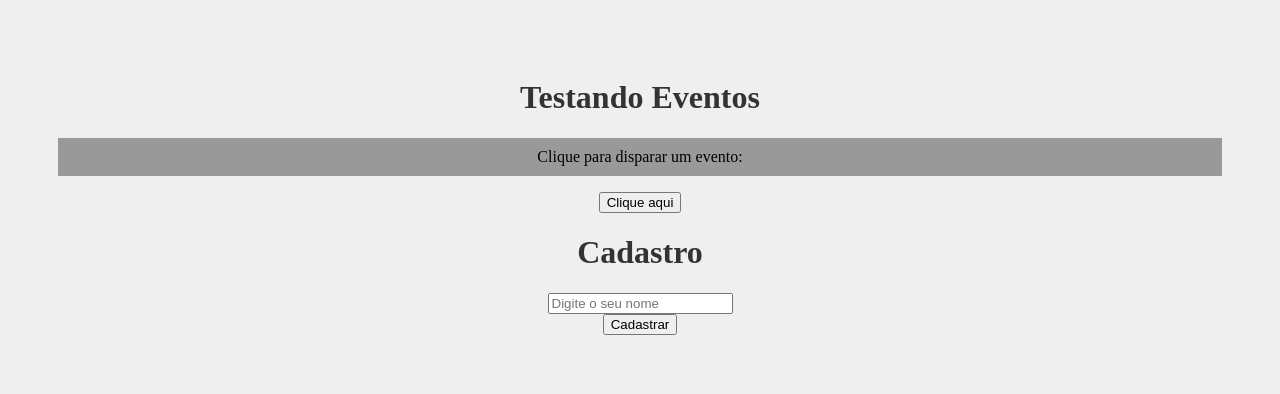
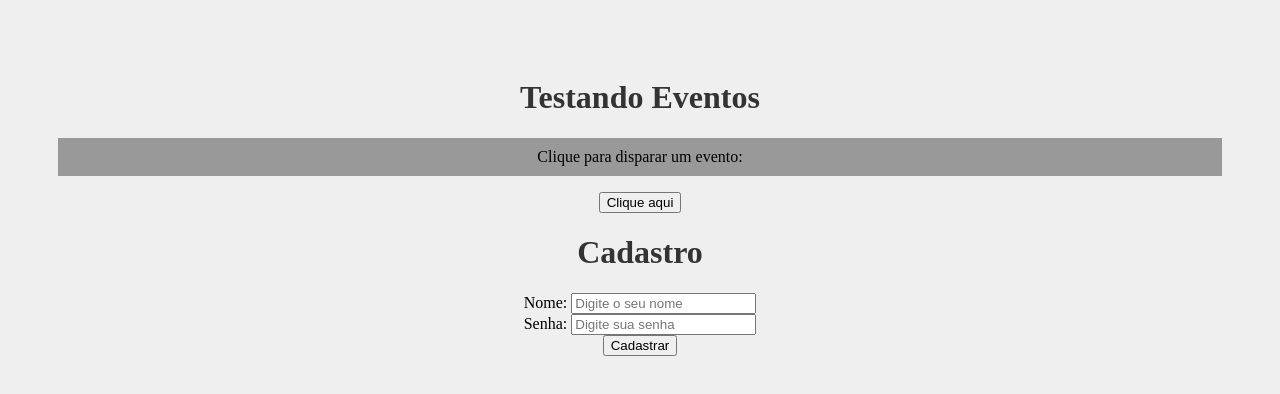
Before and after one commit to mrtns641/Conceitos_ReactJS, a React (Create React App) app: page / in a window 1280 px wide. Shown: the top 394 px of the page. Built offline with nearby package versions, Linux system fonts and the light colour scheme.

Commit message:
useState
Utilização do useState no componente de Form

```diff
--- a/src/components/Form.js
+++ b/src/components/Form.js
@@ -1,8 +1,12 @@
+import { useState } from 'react';
+
 function Form () {
+    const [name, setName] = useState();
+    const [password, setPassword] = useState();
 
     const cadastrarUsuario = (e) => {
         e.preventDefault()
-        console.log("Usuario cadastrado")
+        console.log(`Usuário ${name}, com a senha ${password}`)
     }
 
     return (
@@ -10,7 +14,24 @@
             <h1>Cadastro</h1>
             <form onSubmit={cadastrarUsuario}>
                 <div>
-                    <input type="text" placeholder="Digite o seu nome"/>
+                    <label htmlFor="name">Nome: </label>
+                    <input
+                        type="text"
+                        id="name"
+                        name="name"
+                        placeholder="Digite o seu nome"
+                        onChange={(e) => setName(e.target.value)}
+                        />
+                </div>
+                <div>
+                    <label htmlFor="password">Senha: </label>
+                    <input
+                        type="password"
+                        id="password"
+                        name="password"
+                        placeholder="Digite sua senha"
+                        onChange={(e) => setPassword(e.target.value)}
+                        />
                 </div>
                 <div>
                     <input type="submit" value="Cadastrar"/>
```
